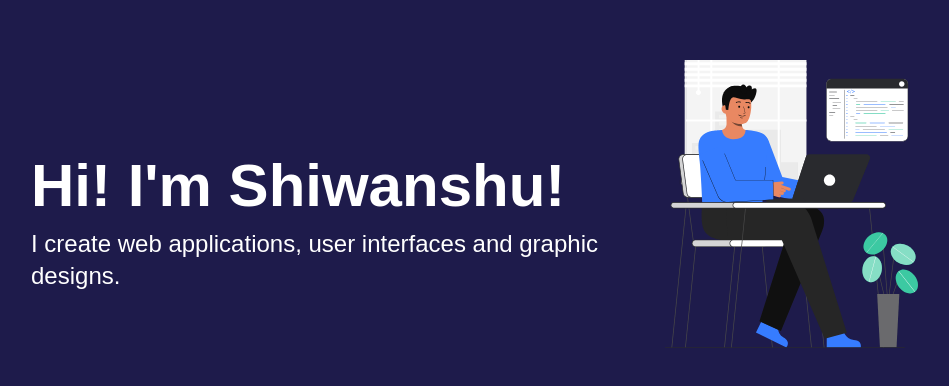
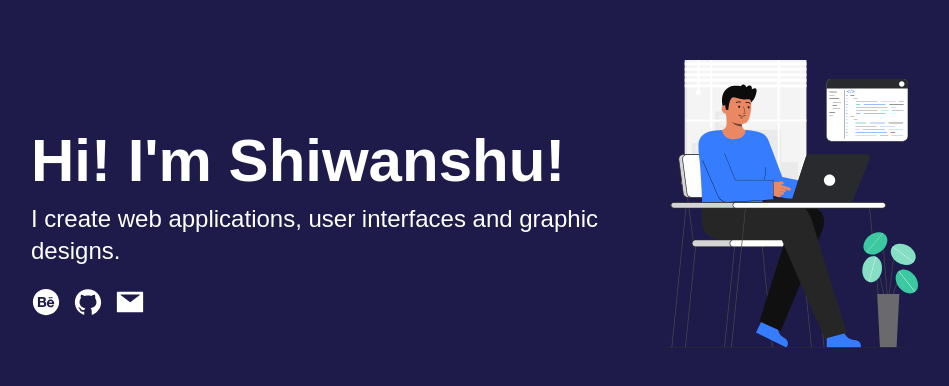
Before and after one commit to shiwanshudev/portfolio2023, a Next.js app: page / in a window 1280 px wide. Shown: the part 132-518 px from the top of the page, without its empty margins (161-1110 px from the left). Built offline with nearby package versions, Linux system fonts and the light colour scheme; a web font is replaced by a local one.

Commit message:
Add social media icon links

```diff
--- a/src/app/page.tsx
+++ b/src/app/page.tsx
@@ -1,4 +1,13 @@
 import Image from "next/image";
+import { AiFillBehanceCircle, AiFillGithub, AiFillMail } from "react-icons/ai";
+import Link from "next/link";
+
+const SOCIAL_LINKS = {
+  behance: "https://www.behance.net/sshubhamdesigns",
+  github: "https://github.com/shiwanshudev",
+  mail: "mailto:shiwanshudev@outlook.com",
+};
+
 export default function Home() {
   return (
     <main className="bg-indigo-950 min-h-screen text-white">
@@ -10,6 +19,29 @@ export default function Home() {
           <p className="text-xl lg:text-2xl pt-3 font-quattrocento">
             I create web applications, user interfaces and graphic designs.
           </p>
+          <div className="mt-5 flex justify-center lg:justify-start">
+            <Link
+              className="text-white text-3xl hover:text-indigo-500 duration-200 mr-3"
+              href={SOCIAL_LINKS.behance}
+              target="_blank"
+            >
+              <AiFillBehanceCircle />
+            </Link>
+            <Link
+              className="text-white text-3xl hover:text-indigo-500 duration-200 mr-3"
+              href={SOCIAL_LINKS.github}
+              target="_blank"
+            >
+              <AiFillGithub />
+            </Link>
+            <Link
+              className="text-white text-3xl hover:text-indigo-500 duration-200"
+              href={SOCIAL_LINKS.mail}
+              target="_blank"
+            >
+              <AiFillMail />
+            </Link>
+          </div>
         </div>
         <div className="w-48 h-48 mb-10 relative lg:w-72 lg:h-72 ">
           <Image
```
